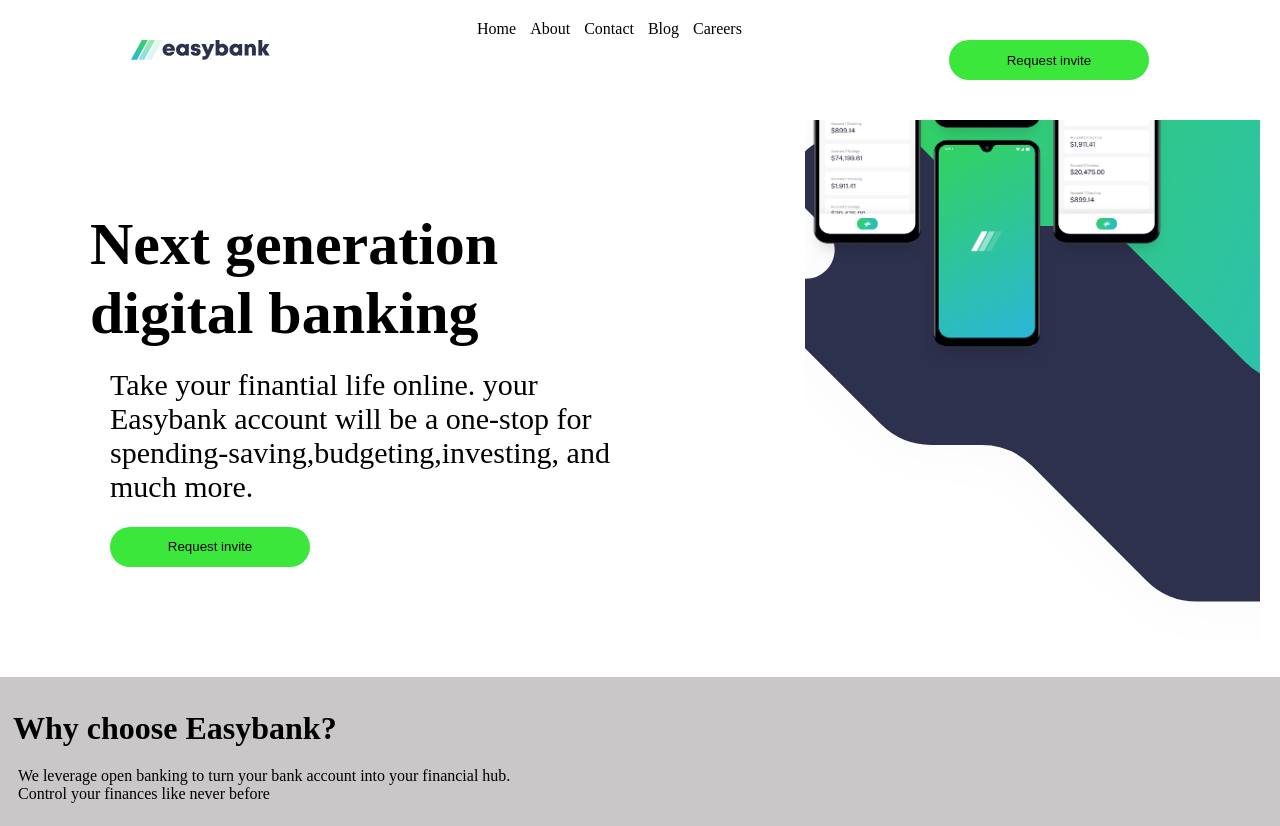
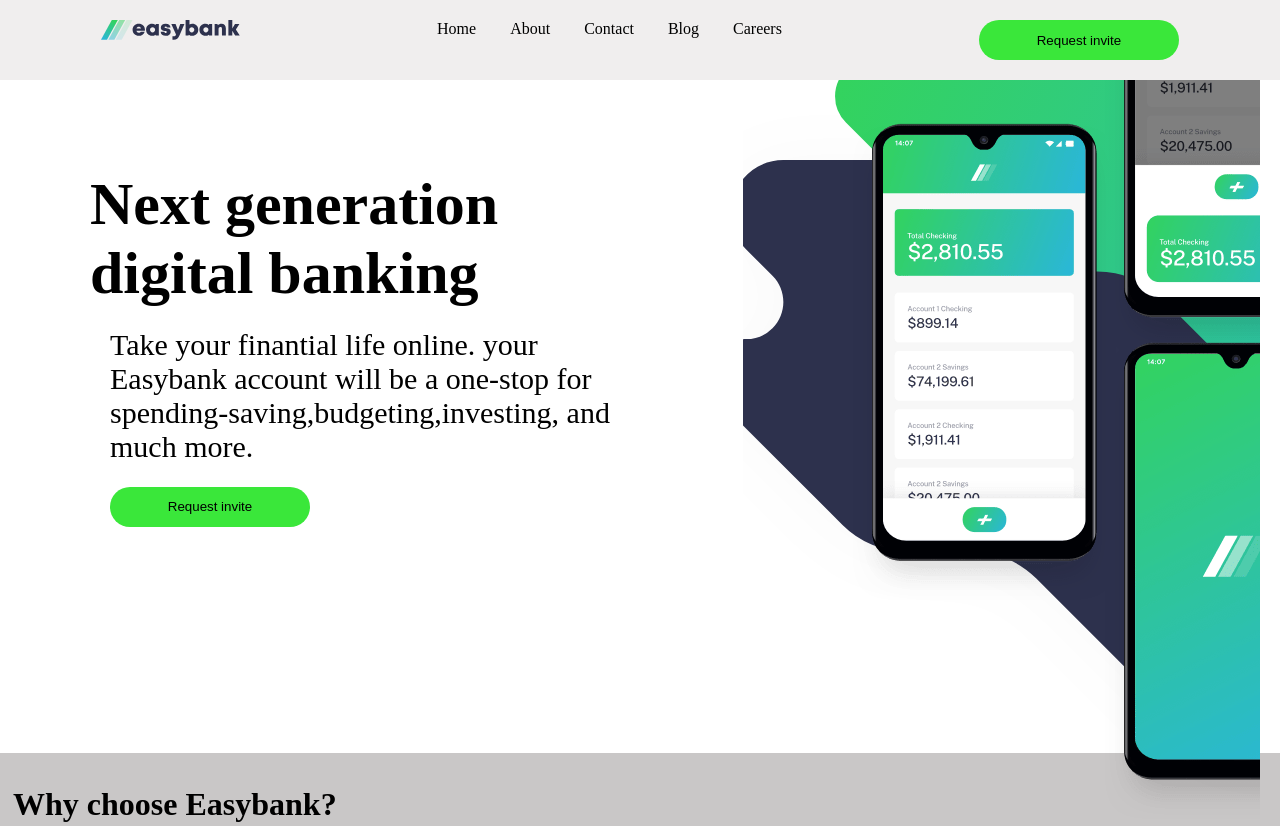
Before and after one commit to simonshegz/Clothing-brand, a plain HTML site: page index.html in a window 1280 px wide. Shown: the top 826 px of the page. Drawn offline with Linux system fonts and the light colour scheme.

Commit message:
first commit

```diff
--- a/style.css
+++ b/style.css
@@ -7,33 +7,31 @@
 
 .img1{
     margin-top: -200px;
-    margin-left: 50px;
-    width: 100%;
+    margin-left: 20px;
+    width: 120%;
     background-image: url(./image/bg-intro-desktop.svg);
     background-size: cover;
     background-repeat: no-repeat;
-    background-position: -80px;
+    background-position: -100px;
+
+
+}
+.image1{
+    margin-left: 110px;
+}
+
+.navbar{
+    display: flex;
+    justify-content: space-around;
+    background-color: rgb(240, 238, 238);
+    margin: 0px;
 
 
 
 
 }
-.image1{
-   width: 80%;
-
-}
-.image2{
-    width: 70%;
-    position: absolute;
-    margin-left: -1000px;
-
-}
-
-.navbar{
-    display: flex;
-    justify-content: space-around;
-
-
+ul{
+    margin-top: 20px;
 }
 li{
     display: inline;
@@ -44,6 +42,8 @@ li{
 li a{
     color: black;
     text-decoration: none;
+    padding: 10px;
+    padding-top: 10px;
 }
 .line1{
     display: flex;
@@ -62,6 +62,7 @@ div.mark{
 .line2{
     overflow: hidden;
     margin: 0;
+    margin-top: -90px;
 
 }
 .note1{
@@ -74,6 +75,9 @@ div.mark{
 }
 .target{
     display: flex;
+}
+.mark{
+    margin-top: -100px;
 }
 .why{
     margin: 40px 20px;
```
